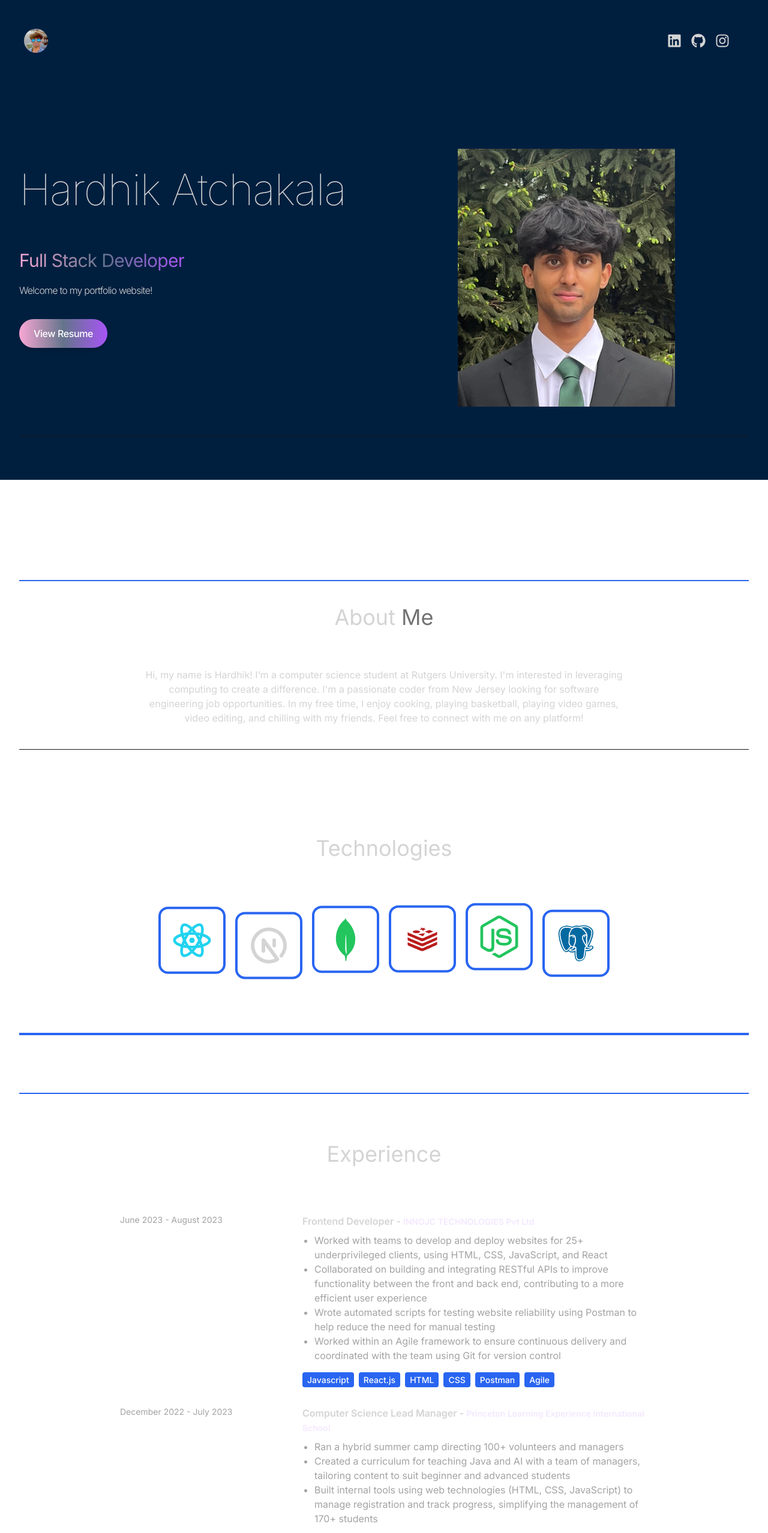
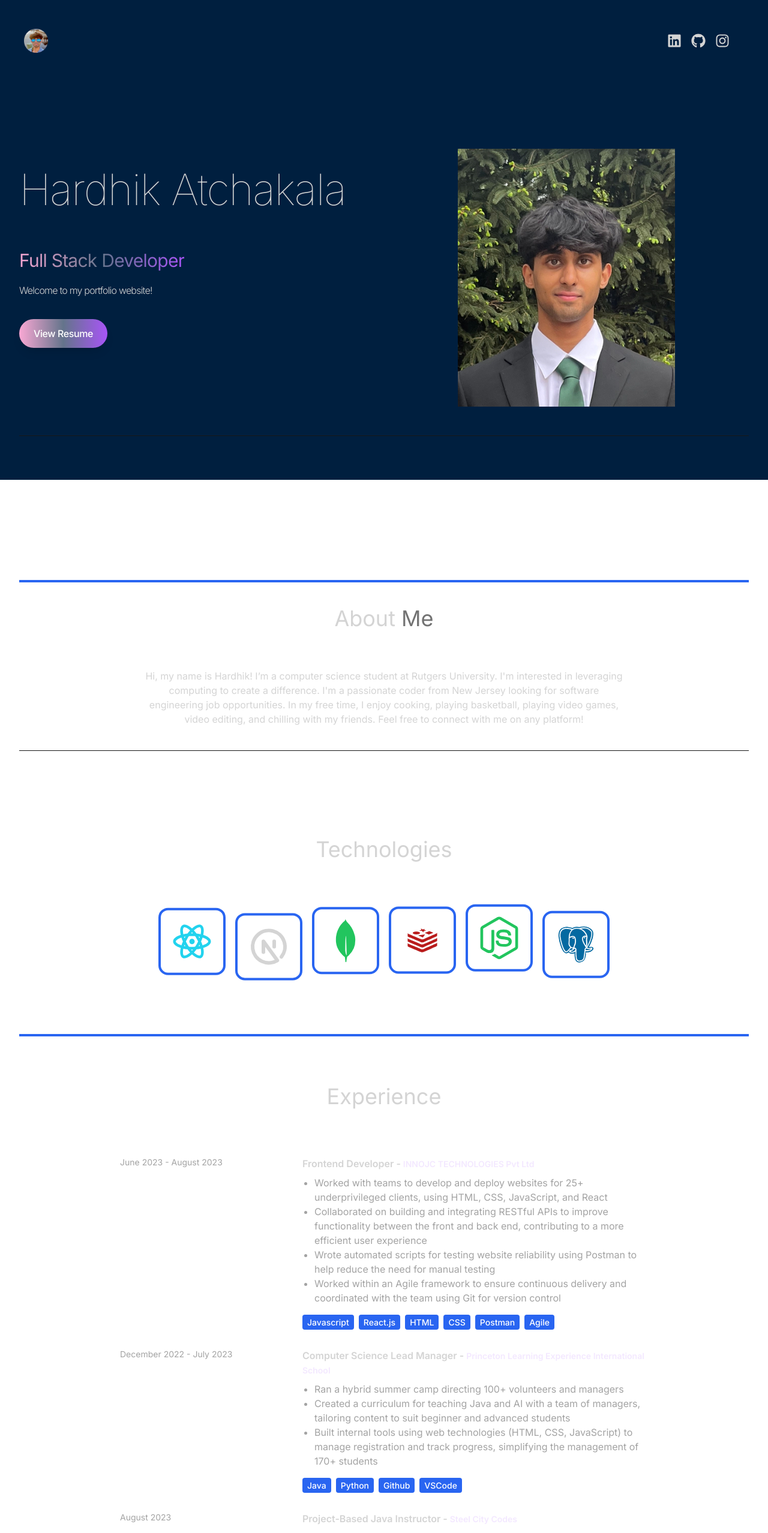
Before and after one commit to hatchakala/PortfolioWebsite, a React (Vite) app: page / in a window 1280 px wide. Shown: the top 2556 px of the page at 60% size. Built offline with nearby package versions, Linux system fonts and the light colour scheme.

Commit message:
fixed background

```diff
--- a/src/App.jsx
+++ b/src/App.jsx
@@ -47,6 +47,7 @@
 
 // export default App;
 
+
 import About from "./components/About";
 import Contact from "./components/Contact";
 import Experience from "./components/Experience";
@@ -66,31 +67,28 @@ const App = () => {
         <Navbar />
 
         {/* Hero section with blue border below */}
-        <div className="border-b-2 border-[#2965F1] pb-24">
+        <div className="border-b-4 border-[#2965F1] pb-24">
           <Hero />
         </div>
 
-        {/* About section - no border */}
+        {/* Adjusted About section without border */}
         <div className="pb-16">
           <About />
         </div>
 
-        {/* Technologies section with blue border */}
-        <div className="border-b-2 border-[#2965F1] pb-24">
-          <Technologies />
-        </div>
+        {/* Technologies section without extra border */}
+        <Technologies />
 
         {/* Experience section with blue border below */}
-        <div className="border-b-2 border-[#2965F1] pb-24">
+        <div className="border-b-4 border-[#2965F1] pb-24">
           <Experience />
         </div>
 
         {/* Projects section with blue border below */}
-        <div className="border-b-2 border-[#2965F1] pb-24">
+        <div className="border-b-4 border-[#2965F1] pb-24">
           <Projects />
         </div>
 
-        {/* Contact section - no border */}
         <Contact />
       </div>
     </div>
```
